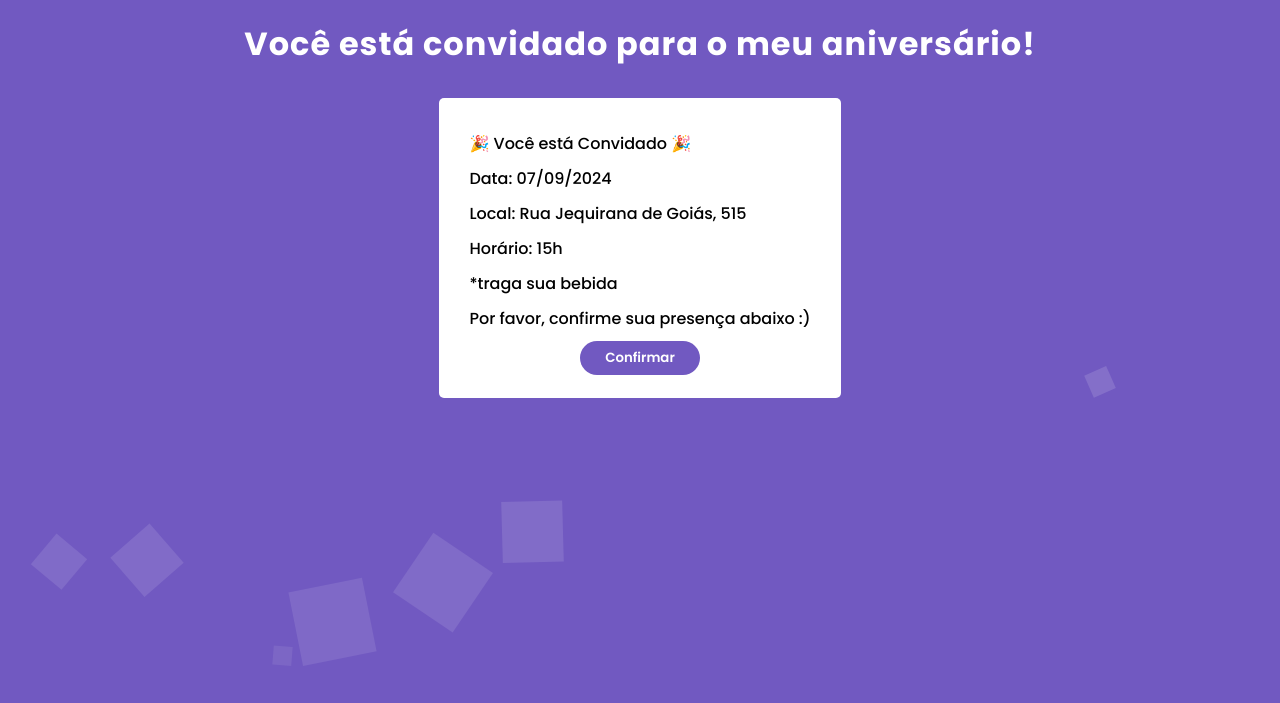
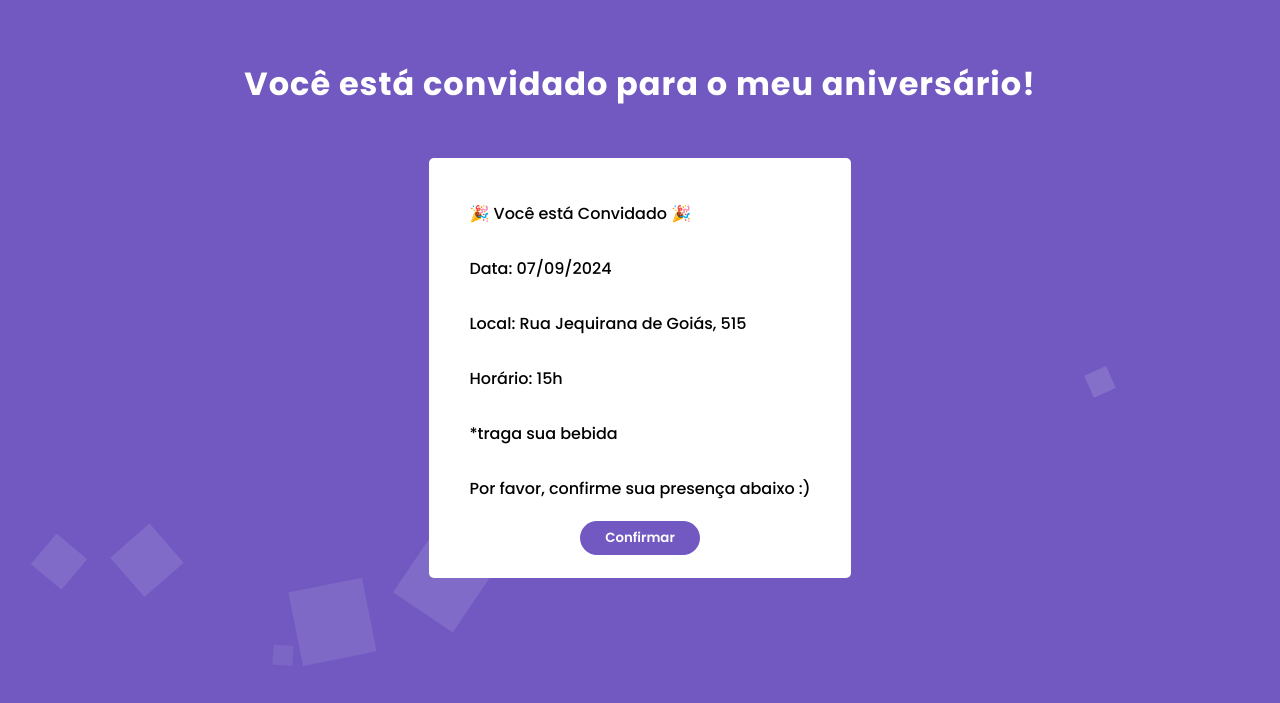
Before and after one commit to Drahci/B-Day-Mohamed, a plain HTML site: page index.html in a window 1280 px wide. Drawn offline with Linux system fonts and the light colour scheme.

Commit message:
fix: toma o seu css lindo de volta mas com o auto

```diff
--- a/style.css
+++ b/style.css
@@ -9,9 +9,8 @@
 
 * {
   box-sizing: border-box;
-  margin: 0;
-  padding: 0;
-
+  margin: 0px;
+  padding: 10px;
 }
 
 html,
@@ -169,7 +168,7 @@ input[type="number"]::-webkit-inner-spin-button {
 }
 
 body {
-  overflow: hidden;
+  overflow: auto;
 }
 
 .squares li {
```
